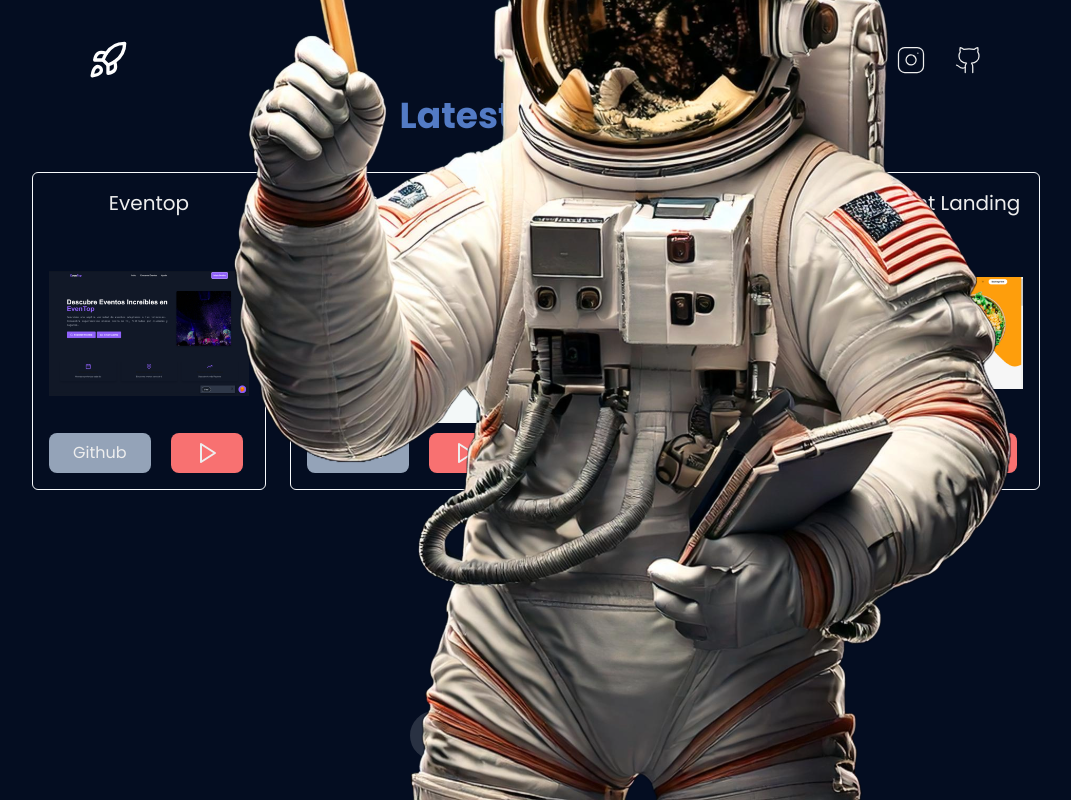
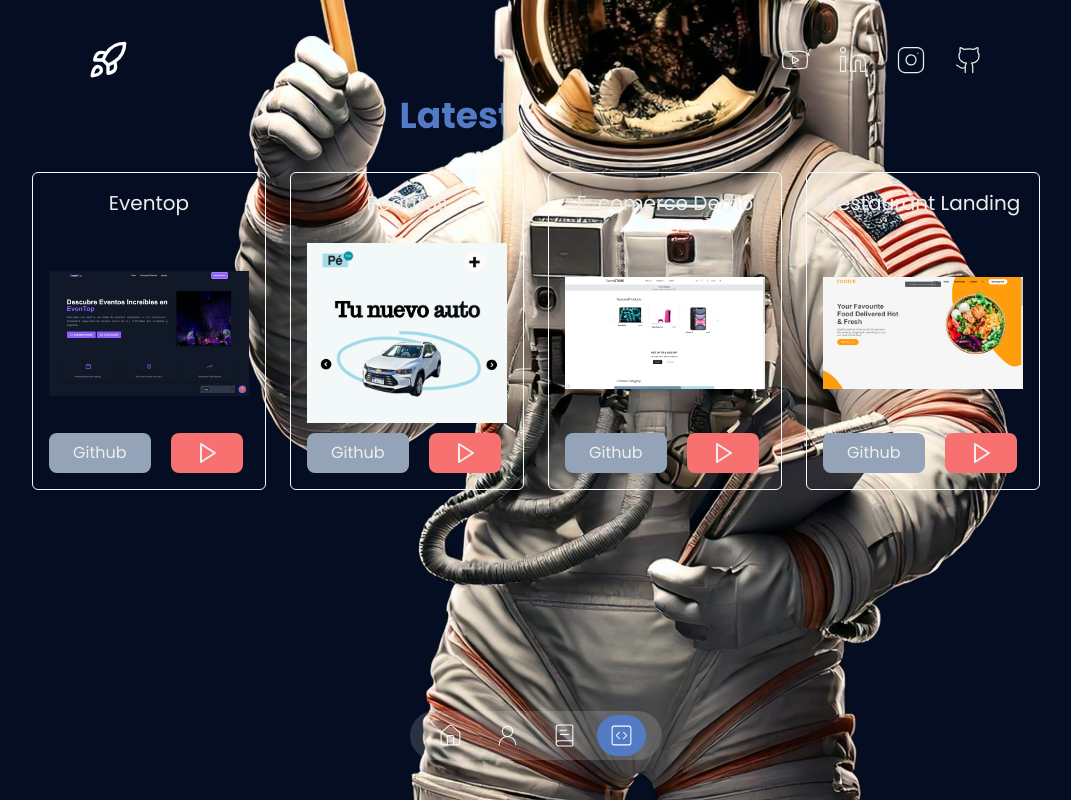
Before and after one commit to FedericoLGaitan/PortfolioWeb, a Next.js app in the folder front/: page /portfolio in a window 1280 px wide. Shown: the whole page, without its empty margins (104-1175 px from the left). Built offline with nearby package versions, Linux system fonts and the light colour scheme.

Commit message:
leve modificacion en la pagina de los proyectos

```diff
--- a/front/src/components/avatar-portfolio.tsx
+++ b/front/src/components/avatar-portfolio.tsx
@@ -4,7 +4,7 @@ import Image from 'next/image'
 
 const AvatarPortfolio = () => {
   return (
-     <MotionTransition position='bottom' className='bottom-0 right-0 hidden md:inline-block md:fixed z-40'>
+     <MotionTransition position='bottom' className='bottom-0 right-0 hidden lg:inline-block md:fixed z-10'>
         <Image
            src="/astronauta-portfolio.png"
            width={300}
```
